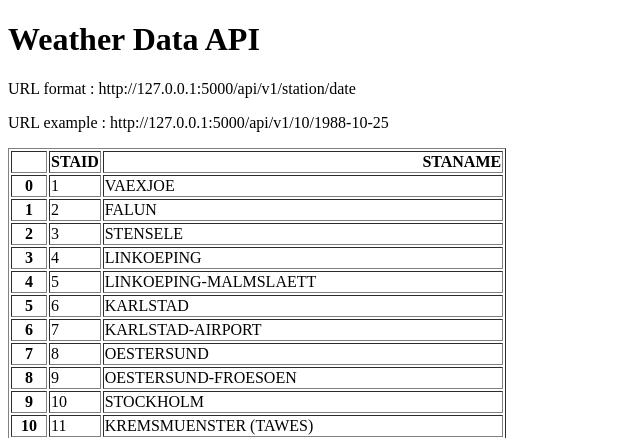
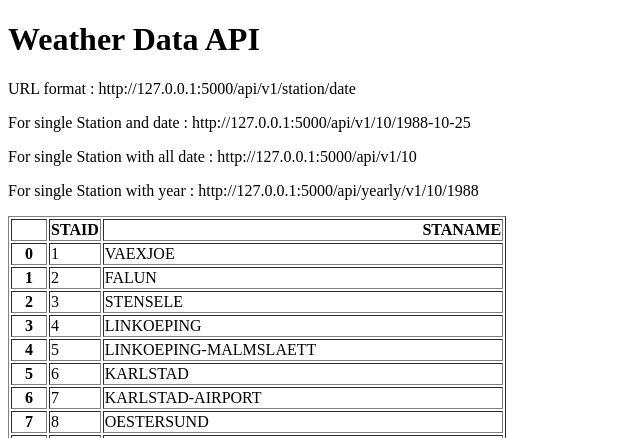
Before and after one commit to rok-ansh/Weather-Data-API, a Flask app: page / in a window 1280 px wide. Shown: the top 438 px of the page, without its empty margins (0-640 px from the left). Run offline with Flask 3, Linux system fonts and the light colour scheme.

Commit message:
Add url endpoint for yearly and all data

```diff
--- a/main.py
+++ b/main.py
@@ -5,29 +5,44 @@ app = Flask("Website")
 
 # Extract the station name and station ID and send the data in table format to html page
 stations = pd.read_csv("data_small/stations.txt", skiprows=17)
-stations = stations[["STAID","STANAME                                 "]]
+stations = stations[["STAID", "STANAME                                 "]]
 
 
 @app.route("/")
-
-
 def home():
     return render_template("home.html", data=stations.to_html())
 
-
+# Show data for specific station and date
 @app.route("/api/v1/<station>/<date>")
 def about(station, date):
     # Extracting the file
     filename = "data_small/TG_STAID" + str(station).zfill(6) + ".txt"
     df = pd.read_csv(filename, skiprows=20, parse_dates=["    DATE"])
     # Extracting the temperature value for a specific date
-    temperature = df.loc[df["    DATE"] == date]["   TG"].squeeze()/10
+    temperature = df.loc[df["    DATE"] == date]["   TG"].squeeze() / 10
 
-    value = {"station": station,
-             "date": date,
-             "temperature": temperature}
+    value = {"station": station, "date": date, "temperature": temperature}
     return value
 
+# Show all data for a particular station
+@app.route("/api/v1/<station>")
+def all_data(station):
+    filename = "data_small/TG_STAID" + str(station).zfill(6) + ".txt"
+    df = pd.read_csv(filename, skiprows=20, parse_dates=["    DATE"])
+    data = df.to_dict(orient="records")
+    return data
+
+
+# Show yearly data
+@app.route("/api/yearly/v1/<station>/<year>")
+def year(station, year):
+    filename = "data_small/TG_STAID" + str(station).zfill(6) + ".txt"
+    df = pd.read_csv(filename, skiprows=20)
+    # Converting date from integer to str
+    df["    DATE"] = df["    DATE"].astype(str)
+    # It works only with str so need not to parse date here
+    result = df[df["    DATE"].str.startswith(str(year))].to_dict(orient="records")
+    return result
 
 if __name__ == "__main__":
     app.run(debug=True)
--- a/templates/home.html
+++ b/templates/home.html
@@ -7,7 +7,9 @@
 <body>
     <h1>Weather Data API</h1>
     <p>URL format : http://127.0.0.1:5000/api/v1/station/date</p>
-    <p>URL example : http://127.0.0.1:5000/api/v1/10/1988-10-25</p>
+    <p>For single Station and date : http://127.0.0.1:5000/api/v1/10/1988-10-25</p>
+    <p>For single Station with all date : http://127.0.0.1:5000/api/v1/10</p>
+    <p>For single Station with year : http://127.0.0.1:5000/api/yearly/v1/10/1988</p>
     <p>{{data | safe}}</p>
 </body>
 </html>
```
